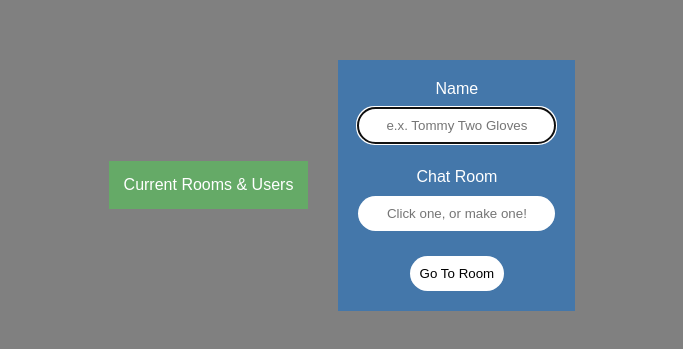
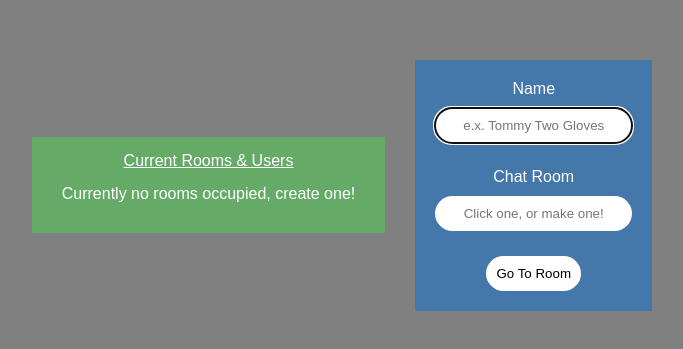
Before and after one commit to grezxune/node-chat-app, a website: page public/index.html in a window 1280 px wide. Shown: the part 223-572 px from the top of the page, without its empty margins (306-989 px from the left). Drawn offline with nearby package versions, Linux system fonts and the light colour scheme; no server answers.

Commit message:
Added message if no current rooms

```diff
--- a/public/css/index.css
+++ b/public/css/index.css
@@ -44,6 +44,11 @@ input {
 .existing-rooms-container {
     background: #65aa67;
     padding: 15px;
+    text-align: center;
+}
+
+.existing-rooms-header {
+    text-decoration: underline;
 }
 
 .existing-room {
--- a/public/css/visibility.css
+++ b/public/css/visibility.css
@@ -5,3 +5,7 @@
 .hidden {
     visibility: hidden;
 }
+
+.collapsed {
+    visibility: collapse;
+}
--- a/public/index.html
+++ b/public/index.html
@@ -9,6 +9,9 @@
     <body id="master" class="main-content">
         <div class="existing-rooms-container">
             <span class="existing-rooms-header">Current Rooms &amp; Users</span>
+            <div data-bind="css: { 'visible': existingRooms().length > 0, 'collapse': existingRooms().length === 0 }">
+                <span class="no-rooms-message">Currently no rooms occupied, create one!</span>
+            </div>
             <!-- ko foreach: existingRooms -->
             <div class="existing-room" data-bind="click: $parent.setChatRoom">
                 <span class="room-name" data-bind="text: name"></span>
```
